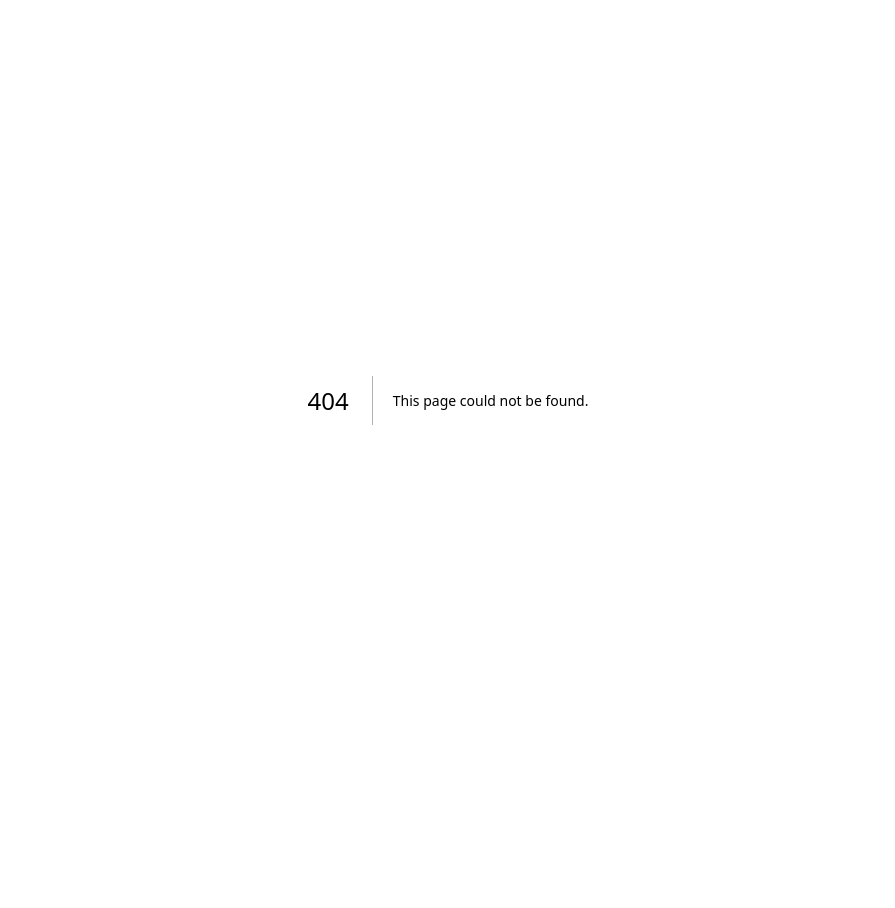
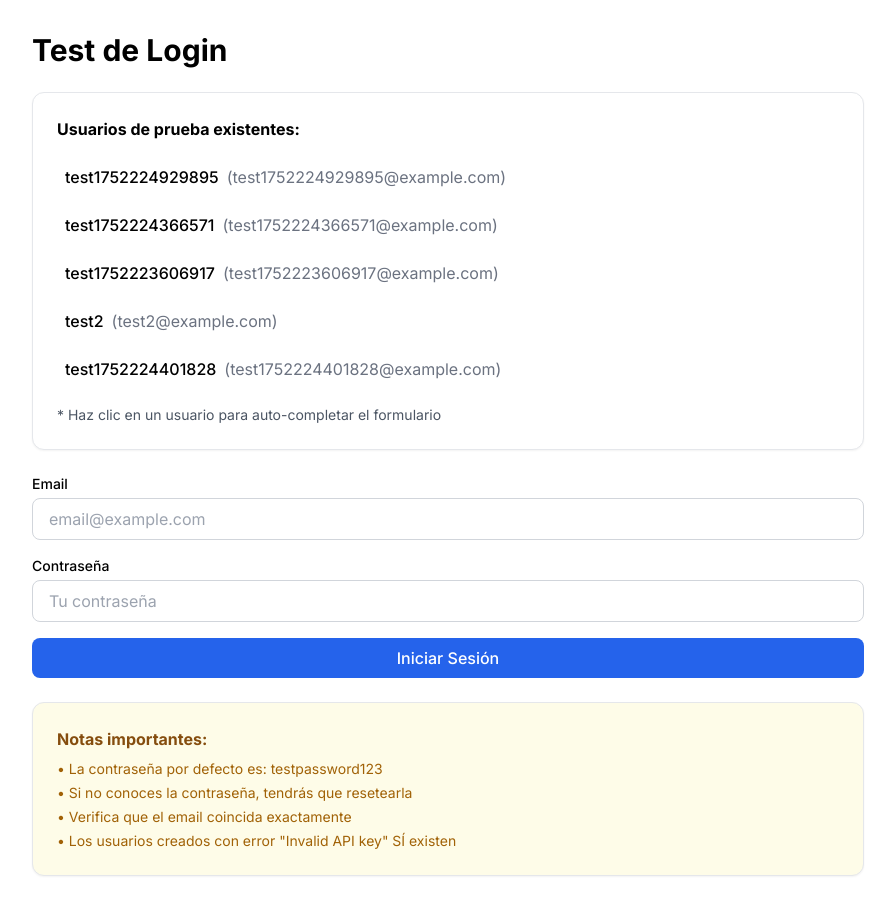
Before and after one commit to hulk84/HealthAI-Saas, a Next.js app: page /test-login in a window 1280 px wide. Before the commit this address had no page. Shown: the whole page, without its empty margins (192-1087 px from the left). Before the commit the page ends 800 px from the top, so only its background shows below. Built offline with nearby package versions, Linux system fonts and the light colour scheme; no server answers.

Commit message:
Add test login page to verify authentication works
- Create test-login page with existing users from database
- Auto-fill functionality for quick testing
- Shows login success/error details
- Confirms that users created despite 'Invalid API key' error can login

```diff
--- /dev/null
+++ b/src/app/test-login/page.tsx
@@ -0,0 +1,163 @@
+'use client'
+
+import { useState } from 'react'
+import { createClient } from '@/lib/supabase/client'
+import { useRouter } from 'next/navigation'
+
+export default function TestLoginPage() {
+  const [email, setEmail] = useState('')
+  const [password, setPassword] = useState('')
+  const [result, setResult] = useState<any>(null)
+  const [loading, setLoading] = useState(false)
+  const router = useRouter()
+  const supabase = createClient()
+
+  // Test users from the database
+  const testUsers = [
+    { email: 'test1752224929895@example.com', name: 'test1752224929895' },
+    { email: 'test1752224366571@example.com', name: 'test1752224366571' },
+    { email: 'test1752223606917@example.com', name: 'test1752223606917' },
+    { email: 'test2@example.com', name: 'test2' },
+    { email: 'test1752224401828@example.com', name: 'test1752224401828' }
+  ]
+
+  const handleLogin = async (e: React.FormEvent) => {
+    e.preventDefault()
+    setLoading(true)
+    setResult(null)
+
+    try {
+      // Try to sign in
+      const { data, error } = await supabase.auth.signInWithPassword({
+        email,
+        password
+      })
+
+      if (error) {
+        setResult({
+          success: false,
+          error: error.message,
+          timestamp: new Date().toISOString()
+        })
+      } else {
+        setResult({
+          success: true,
+          user: {
+            id: data.user?.id,
+            email: data.user?.email,
+            created_at: data.user?.created_at
+          },
+          session: {
+            access_token: data.session?.access_token ? 'Present' : 'Missing',
+            refresh_token: data.session?.refresh_token ? 'Present' : 'Missing'
+          },
+          timestamp: new Date().toISOString()
+        })
+
+        // Redirect after successful login
+        setTimeout(() => {
+          router.push('/dashboard')
+        }, 2000)
+      }
+    } catch (err: any) {
+      setResult({
+        success: false,
+        error: err.message,
+        timestamp: new Date().toISOString()
+      })
+    }
+
+    setLoading(false)
+  }
+
+  const quickFillUser = (userEmail: string) => {
+    setEmail(userEmail)
+    setPassword('testpassword123') // Default test password
+  }
+
+  return (
+    <div className="p-8 max-w-4xl mx-auto">
+      <h1 className="text-3xl font-bold mb-6">Test de Login</h1>
+
+      <div className="card mb-6">
+        <h2 className="font-bold mb-4">Usuarios de prueba existentes:</h2>
+        <div className="space-y-2">
+          {testUsers.map((user) => (
+            <button
+              key={user.email}
+              onClick={() => quickFillUser(user.email)}
+              className="block w-full text-left p-2 hover:bg-gray-100 rounded"
+            >
+              <span className="font-medium">{user.name}</span>
+              <span className="text-gray-500 ml-2">({user.email})</span>
+            </button>
+          ))}
+        </div>
+        <p className="text-sm text-gray-600 mt-4">
+          * Haz clic en un usuario para auto-completar el formulario
+        </p>
+      </div>
+
+      <form onSubmit={handleLogin} className="space-y-4 mb-6">
+        <div>
+          <label className="block text-sm font-medium mb-1">Email</label>
+          <input
+            type="email"
+            value={email}
+            onChange={(e) => setEmail(e.target.value)}
+            className="input-primary"
+            placeholder="email@example.com"
+            required
+          />
+        </div>
+
+        <div>
+          <label className="block text-sm font-medium mb-1">Contraseña</label>
+          <input
+            type="password"
+            value={password}
+            onChange={(e) => setPassword(e.target.value)}
+            className="input-primary"
+            placeholder="Tu contraseña"
+            required
+          />
+        </div>
+
+        <button
+          type="submit"
+          disabled={loading}
+          className="btn-primary w-full"
+        >
+          {loading ? 'Iniciando sesión...' : 'Iniciar Sesión'}
+        </button>
+      </form>
+
+      {result && (
+        <div className={`card ${result.success ? 'bg-green-50' : 'bg-red-50'}`}>
+          <h2 className="font-bold mb-2">
+            {result.success ? '✓ Login exitoso' : '✗ Error en login'}
+          </h2>
+          <pre className="bg-gray-100 p-4 rounded overflow-auto text-sm">
+            {JSON.stringify(result, null, 2)}
+          </pre>
+
+          {result.success && (
+            <p className="mt-4 text-green-700 font-medium">
+              Redirigiendo al dashboard...
+            </p>
+          )}
+        </div>
+      )}
+
+      <div className="mt-6 card bg-yellow-50">
+        <h3 className="font-bold text-yellow-800 mb-2">Notas importantes:</h3>
+        <ul className="text-sm text-yellow-700 space-y-1">
+          <li>• La contraseña por defecto es: testpassword123</li>
+          <li>• Si no conoces la contraseña, tendrás que resetearla</li>
+          <li>• Verifica que el email coincida exactamente</li>
+          <li>• Los usuarios creados con error "Invalid API key" SÍ existen</li>
+        </ul>
+      </div>
+    </div>
+  )
+}
```
Also changed, not shown: scripts/update-profile-trigger.js (added, +56 -0 lines), 1 other file (tests, documents, lock files or other folders).
